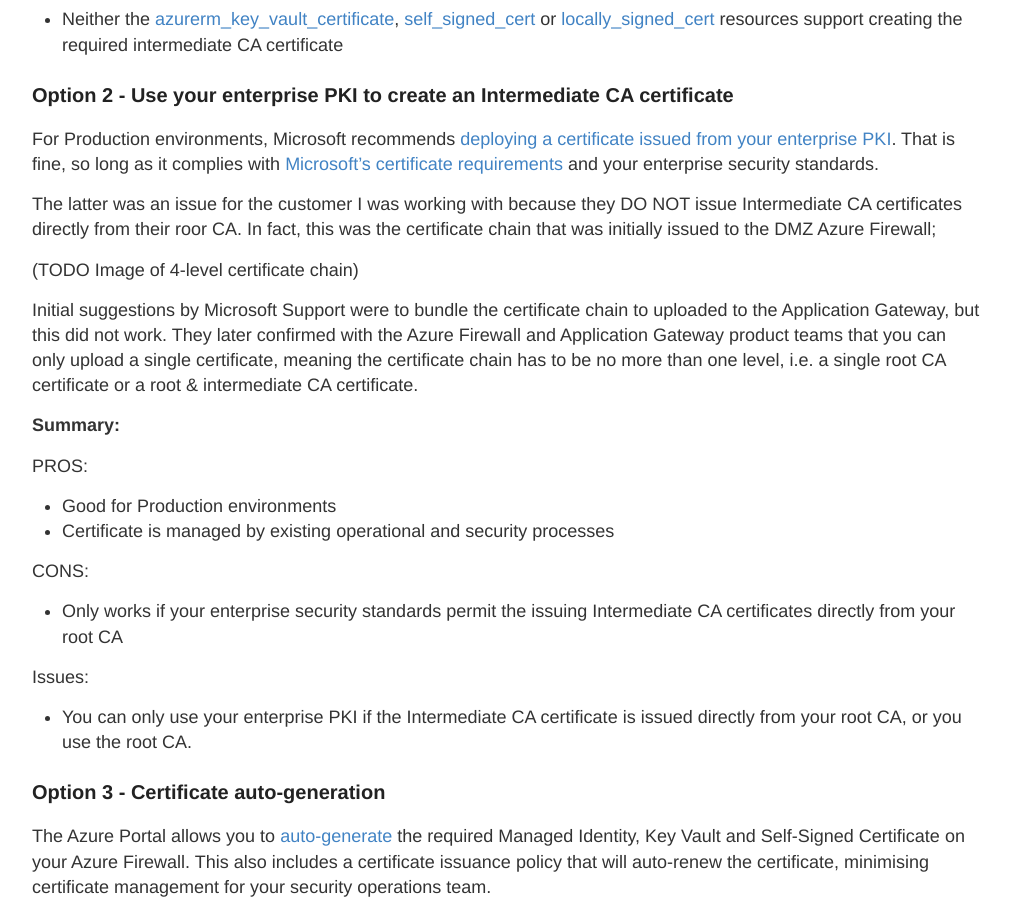
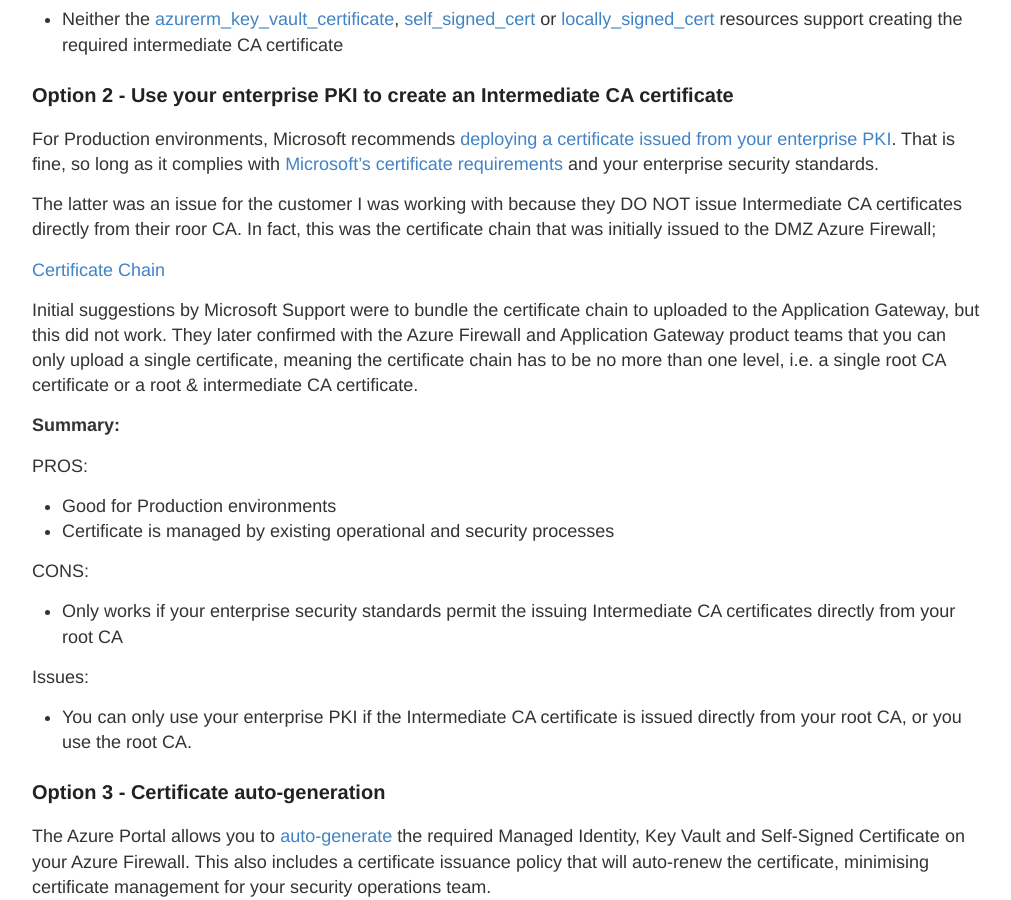
Before and after one commit to philipstreet/philipstreet.github.io, a Jekyll site: the page built from _posts/2024-03-26-TLS Inspection-for-DMZ-Azure-Application-Gateway-and-Azure-Firewall.md, in a window 1280 px wide and 900 px high, scrolled down 2343 px. Shown: the whole window, without its empty margins (133-1144 px from the left). Built offline with Jekyll 4.4.1, drawn with Linux system fonts in a browser that asks for light colours.

Commit message:
Add cert chain image

```diff
--- a/_posts/2024-03-26-TLS Inspection-for-DMZ-Azure-Application-Gateway-and-Azure-Firewall.md
+++ b/_posts/2024-03-26-TLS Inspection-for-DMZ-Azure-Application-Gateway-and-Azure-Firewall.md
@@ -71,7 +71,7 @@
 
 The latter was an issue for the customer I was working with because they DO NOT issue Intermediate CA certificates directly from their roor CA. In fact, this was the certificate chain that was initially issued to the DMZ Azure Firewall;
 
-(TODO Image of 4-level certificate  chain)
+[Certificate Chain](/images/2024-03-26-cert-chain.png)
 
 Initial suggestions by Microsoft Support were to bundle the certificate chain to uploaded to the Application Gateway, but this did not work. They later confirmed with the Azure Firewall and Application Gateway product teams that you can only upload a single certificate, meaning the certificate chain has to be no more than one level, i.e. a single root CA certificate or a root & intermediate CA certificate.
 
```
Also changed, not shown: images/2024-03-26-cert-chain.png (added).
